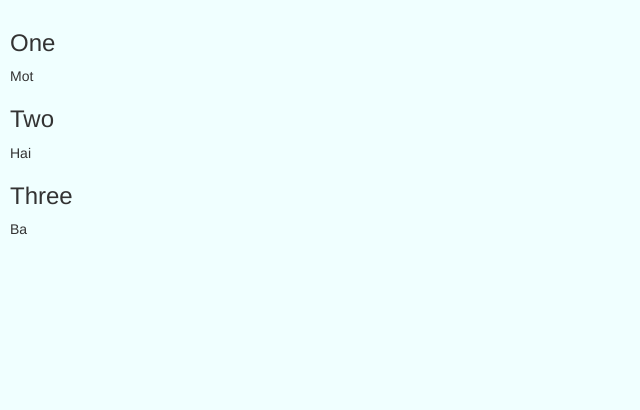
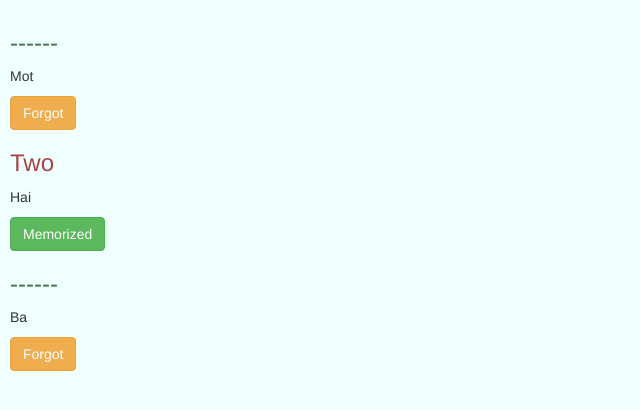
Before and after one commit to ntnhan90/react1812, a React (Create React App) app: page / in a window 1280 px wide. Shown: the top 410 px of the page, without its empty margins (0-640 px from the left). Built offline with nearby package versions, Linux system fonts and the light colour scheme.

Commit message:
array and input

```diff
--- a/src/components/screens/ListWord.js
+++ b/src/components/screens/ListWord.js
@@ -1,4 +1,5 @@
 import React, { Component } from 'react';
+import { Word } from '../shared/Word';
 
 export class ListWord extends Component {
     genWord(word) {
@@ -18,7 +19,7 @@
         ]
         return (
             <div>
-                { arr.map(this.genWord) }
+                { arr.map(word => <Word wordInfo={word} key={word._id} />) }
             </div>
         );
     }
```
Also changed, not shown: src/components/screens/StateExam.js (added, +11 -0 lines).
